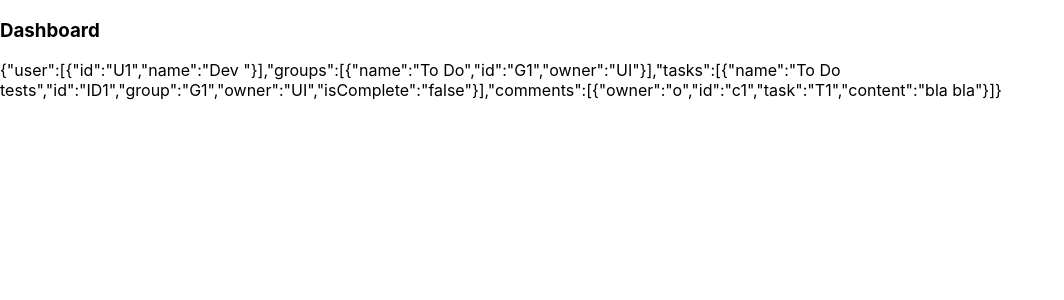
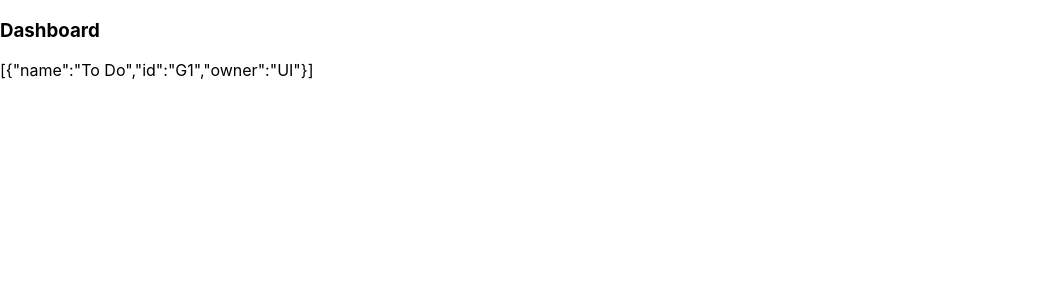
Before and after one commit to bob-smith-compass/full-stack-react2, a React (Create React App) app: page / in a window 1280 px wide. Shown: the top 300 px of the page, without its empty margins (0-1064 px from the left). Built offline with nearby package versions, Linux system fonts and the light colour scheme.

Commit message:
Viala! Connected Redux Store through <Provider>

```diff
--- a/src/App.js
+++ b/src/App.js
@@ -10,7 +10,7 @@ function App() {
     <div>
       <Provider store={store}>
         {/* <Dashboard store={store} /> */}
-        <Dashboard store={store} />
+        <Dashboard />
       </Provider>
     </div>
   );
--- a/src/components/dashboard/Dashboard.jsx
+++ b/src/components/dashboard/Dashboard.jsx
@@ -1,16 +1,29 @@
 import React from 'react';
 // import { store } from '../../store/index';
+import { connect } from 'react-redux';
 
-const Dashboard = (props) => {
+const Dashboard = ({groups}) => {
 
     return (
         <div>
             <h3>Dashboard</h3>
             {/* {JSON.stringify(props.store)} */}
             {/* {JSON.stringify(store.getState())} */}
-            {JSON.stringify(props.store.getState())}
+            {/* {JSON.stringify(props.store.getState())} */}
+            {JSON.stringify(groups)}
         </div>
     );
 }
 
-export default Dashboard;
+const ConnectedDashboard = connect(mapStateToProps)(Dashboard);
+export default ConnectedDashboard;
+
+function mapStateToProps(state){
+    /**
+     * whatever mapStateToProps returns
+     * becomes props of this component
+     */
+    return {
+        groups: state.groups
+    }
+}
```
